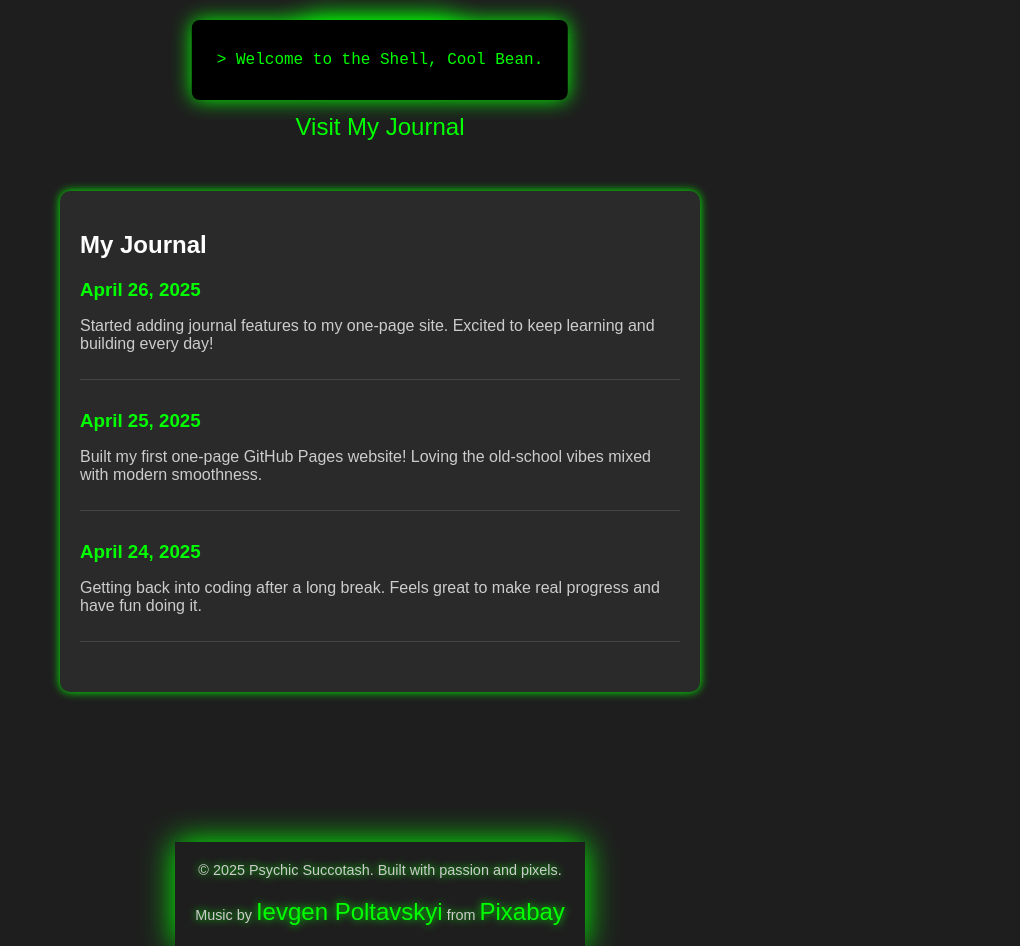
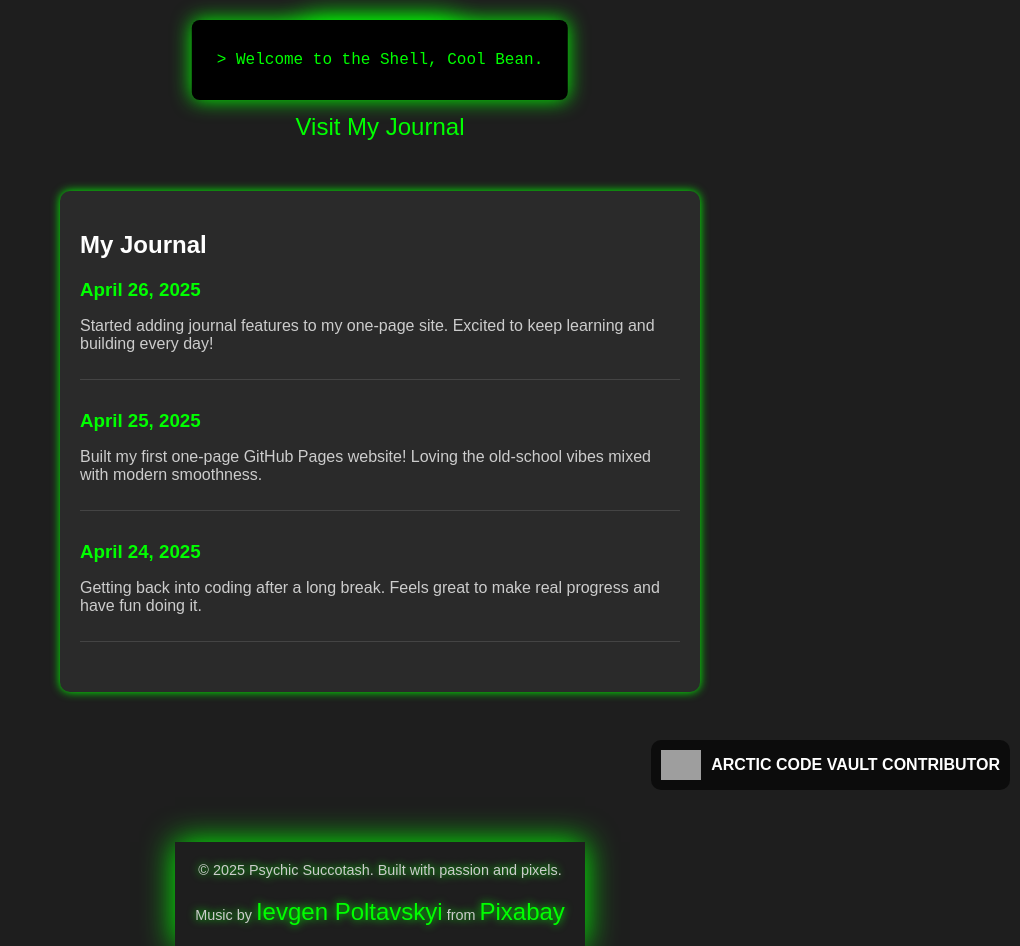
Before and after one commit to 1nam/psychic-succotash, a plain HTML site: page index.html in a window 1280 px wide. Shown: the whole page, without its empty margins (260-1280 px from the left). Drawn offline with Linux system fonts and the light colour scheme; grey boxes are pictures that could not be loaded.

Commit message:
Update index.html

```diff
--- a/index.html
+++ b/index.html
@@ -158,10 +158,44 @@
       box-shadow: 0 0 10px #00ff00;
     }
   }
+    /* Arctic Vault Contributor Badge */
+.vault-badge {
+  position: fixed;
+  bottom: 10px;
+  right: 10px;
+  background-color: rgba(0, 0, 0, 0.6);
+  padding: 10px;
+  border-radius: 10px;
+  color: white;
+  font-family: Arial, sans-serif;
+  font-size: 14px;
+  display: flex;
+  align-items: center;
+  justify-content: center;
+}
+
+.vault-badge img {
+  width: 40px;
+  margin-right: 10px;
+}
+
+.vault-badge p {
+  margin: 0;
+  font-size: 16px;
+  font-weight: bold;
+  color: white;
+  text-transform: uppercase;
+}
+
 </style>
 
 </head>
 <body>
+<!-- Arctic Vault Contributor Badge -->
+<div class="vault-badge">
+  <img src="https://github.blog/wp-content/uploads/2020/07/Arctic-Code-Vault-Badge.png" alt="Arctic Code Vault Contributor" />
+  <p>Arctic Code Vault Contributor</p>
+</div>
 
   <!-- Hidden audio player -->
  <audio id="myAudio" src="no-copyright-music-upbeat-happy-328566.mp3"></audio>
```
